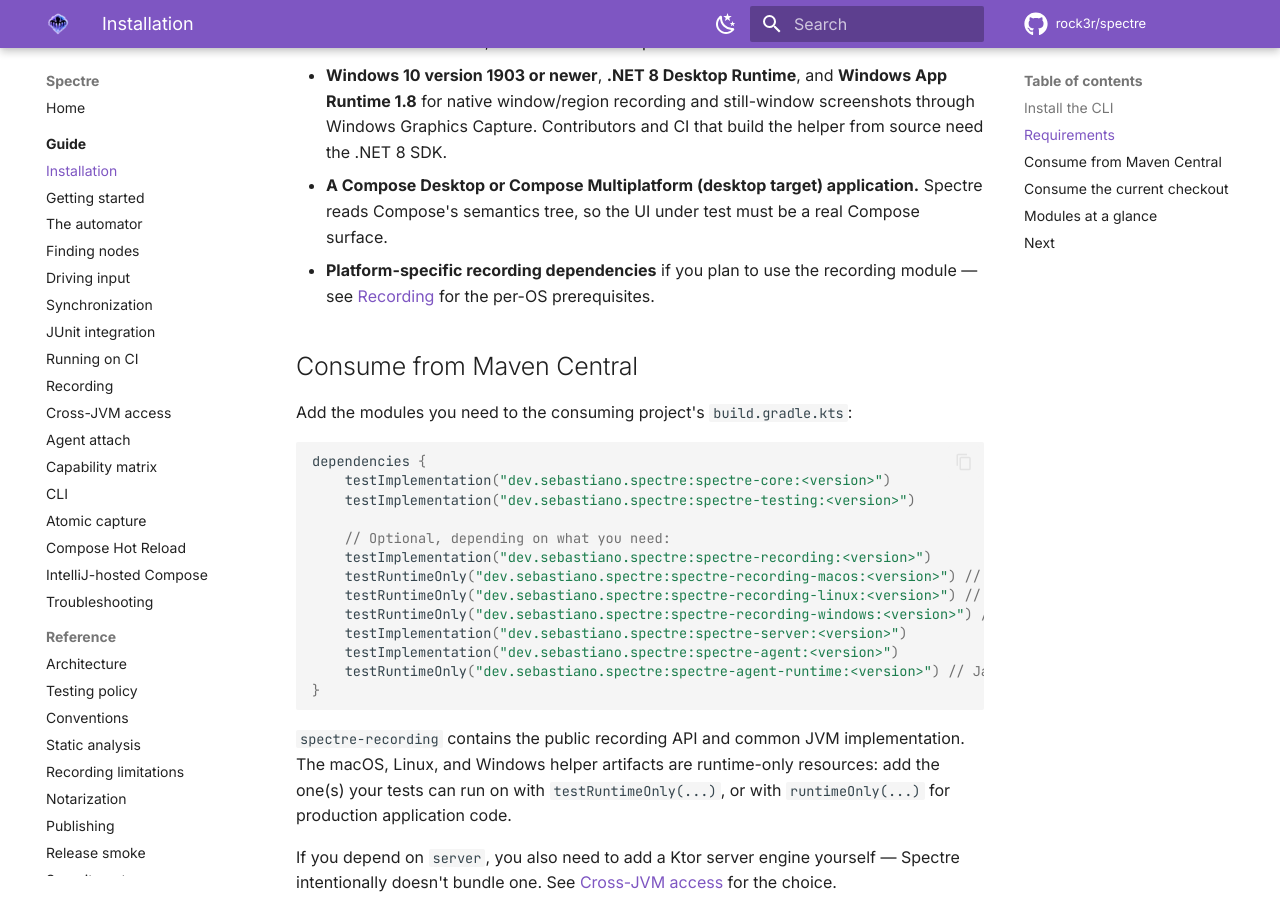
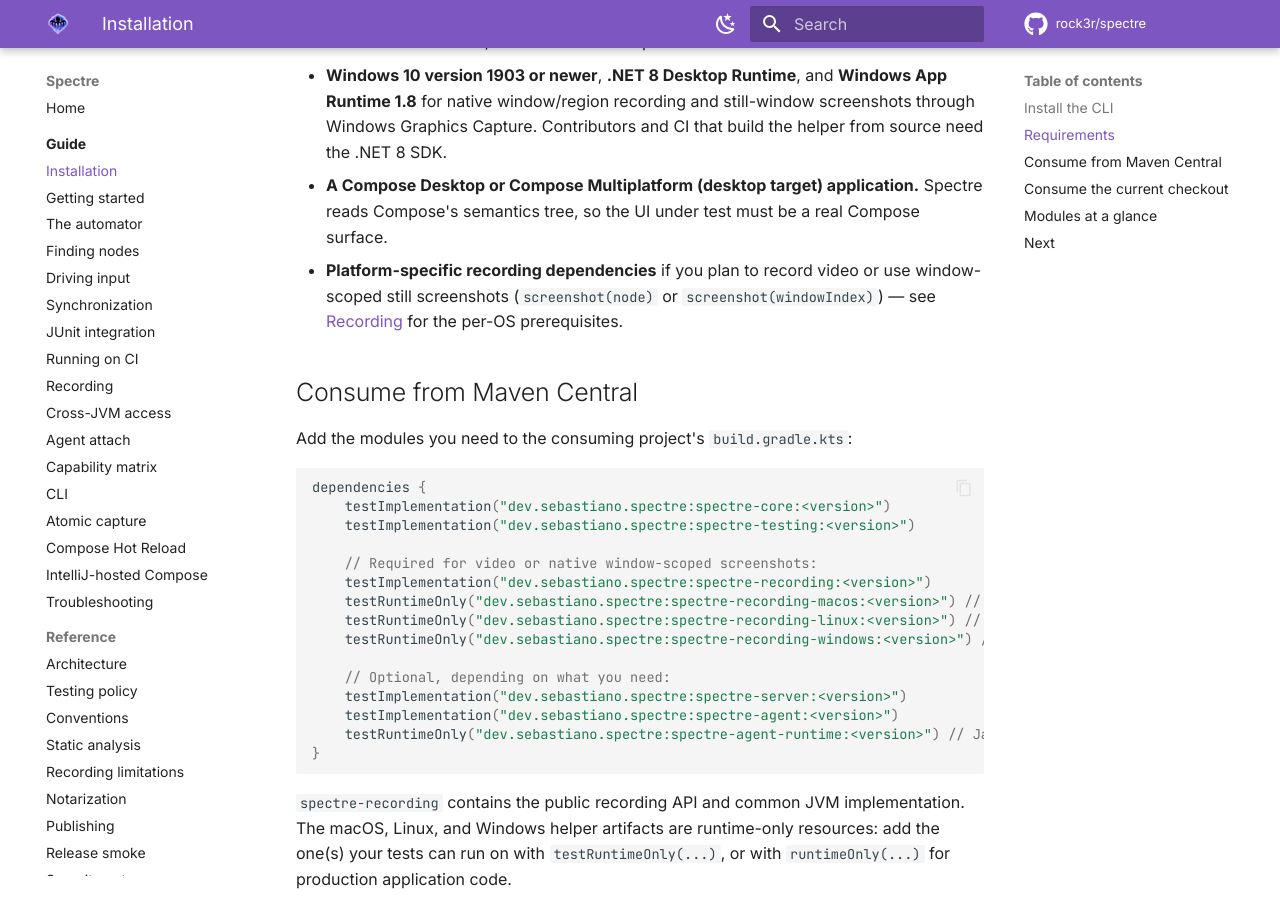
Before and after one commit to rock3r/spectre, an MkDocs documentation site: the page built from docs/guide/installation.md, in a window 1280 px wide and 900 px high, scrolled down 1351 px. Built offline with MkDocs 1.6.1 and Material for MkDocs 9.7.7, drawn with Linux system fonts in a browser that asks for light colours; comment, search, counter and statistics services are not loaded; some of the changed text lies outside the part shown.

Commit message:
Document screenshot capture dependencies

```diff
--- a/docs/guide/installation.md
+++ b/docs/guide/installation.md
@@ -53,8 +53,9 @@
   need the .NET 8 SDK.
 - **A Compose Desktop or Compose Multiplatform (desktop target) application.** Spectre
   reads Compose's semantics tree, so the UI under test must be a real Compose surface.
-- **Platform-specific recording dependencies** if you plan to use the recording module
-  — see [Recording](recording.md) for the per-OS prerequisites.
+- **Platform-specific recording dependencies** if you plan to record video or use
+  window-scoped still screenshots (`screenshot(node)` or `screenshot(windowIndex)`) — see
+  [Recording](recording.md) for the per-OS prerequisites.
 
 ## Consume from Maven Central
 
@@ -65,11 +66,13 @@
     testImplementation("dev.sebastiano.spectre:spectre-core:<version>")
     testImplementation("dev.sebastiano.spectre:spectre-testing:<version>")
 
-    // Optional, depending on what you need:
+    // Required for video or native window-scoped screenshots:
     testImplementation("dev.sebastiano.spectre:spectre-recording:<version>")
     testRuntimeOnly("dev.sebastiano.spectre:spectre-recording-macos:<version>") // macOS SCK helper
     testRuntimeOnly("dev.sebastiano.spectre:spectre-recording-linux:<version>") // Linux capture helper
     testRuntimeOnly("dev.sebastiano.spectre:spectre-recording-windows:<version>") // Windows WGC helper
+
+    // Optional, depending on what you need:
     testImplementation("dev.sebastiano.spectre:spectre-server:<version>")
     testImplementation("dev.sebastiano.spectre:spectre-agent:<version>")
     testRuntimeOnly("dev.sebastiano.spectre:spectre-agent-runtime:<version>") // Java-agent runtime
@@ -198,9 +201,9 @@
 | `agent`     | Local attach transport API. **Experimental**; see [Agent attach](agent.md). |
 | `agent-runtime` | Loadable Java-agent runtime for `agent`; add as runtime-only beside the API jar. |
 
-Most projects only need `core` + `testing`. Add `recording` if you want video output for
-test runs, add the platform helper artifact(s) for the OSes you run recording tests on, and
-add `server` or `agent` if your test process needs to reach a UI in a different JVM.
+Most projects only need `core` + `testing`. Add `recording` and the matching platform helper
+artifact(s) when you need video output or native window-scoped screenshots; add `server` or
+`agent` if your test process needs to reach a UI in a different JVM.
 
 ## Next
 
```
Also changed, not shown: skill/SKILL.md (+8 -3 lines).
